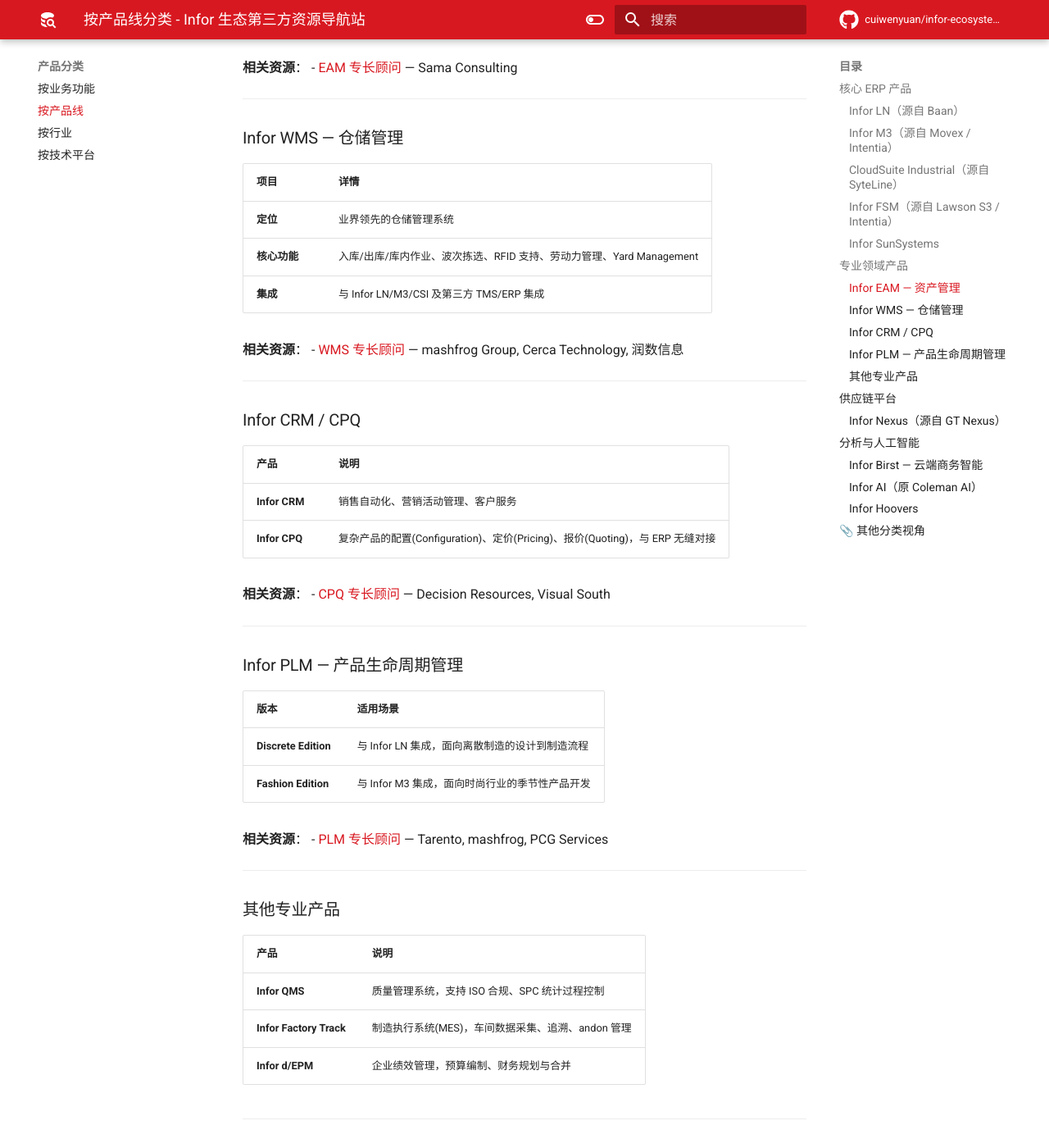
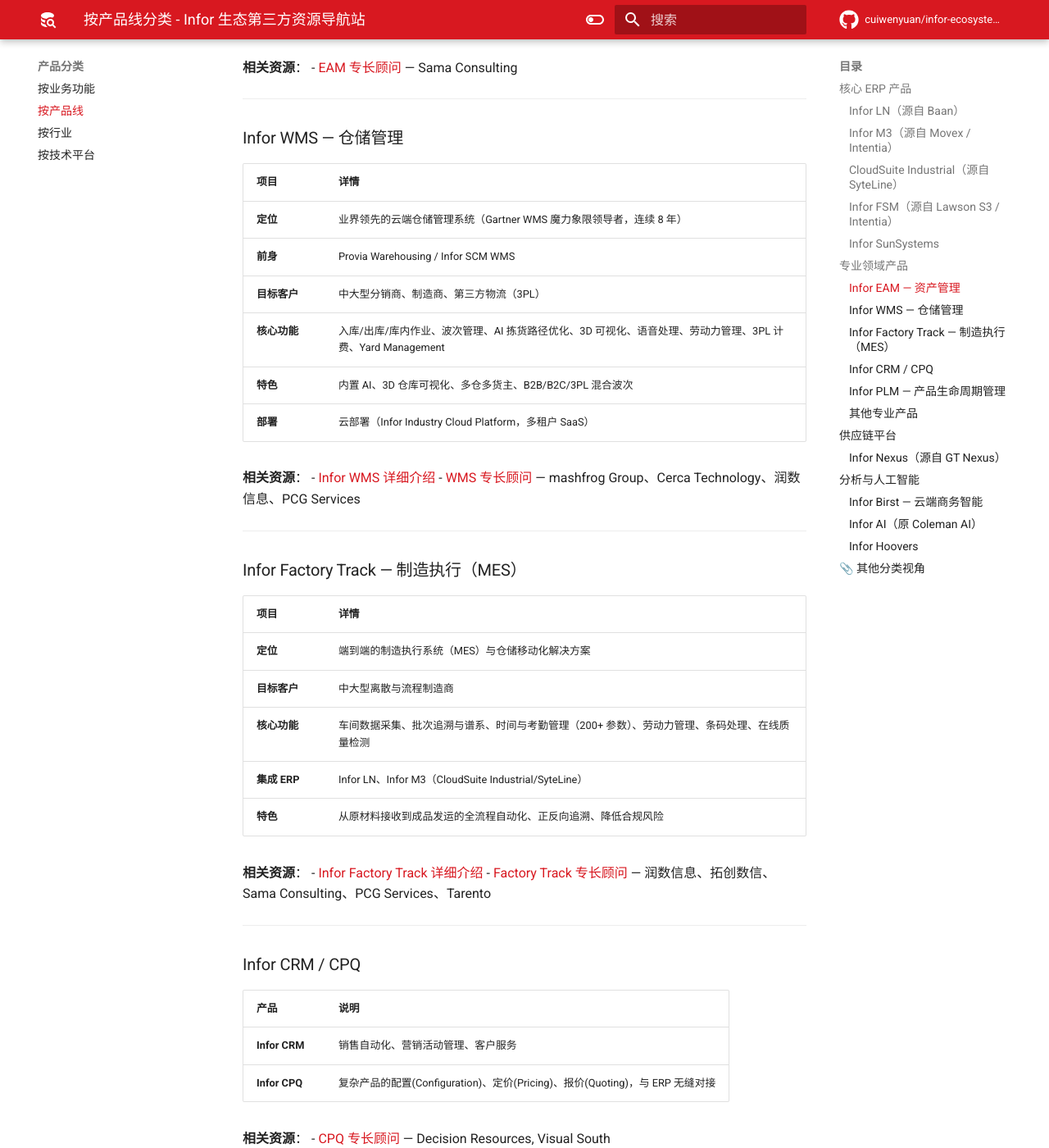
Before and after one commit to cuiwenyuan/infor-ecosystem-open-resources, an MkDocs documentation site: the page built from docs/products/by-product-line/index.md, in a window 1280 px wide and 1400 px high, scrolled down 3076 px. Shown: the whole window at 82% size. Built offline with MkDocs 1.6.1 and Material for MkDocs 9.7.7, drawn with Linux system fonts in a browser that asks for light colours; comment, search, counter and statistics services are not loaded; some of the changed text lies outside the part shown.

Commit message:
feat: 新增 Infor WMS 和 Infor Factory Track 产品独立页面
- 新增 docs/by-product/wms.md：WMS 产品概述、8大核心功能模块、第三方资源速查
- 新增 docs/by-product/factory-track.md：Factory Track MES 产品概述、7大核心功能、第三方资源速查
- 更新 mkdocs.yml：导航'按产品浏览'新增 WMS 和 Factory Track 入口
- 更新 docs/index.md：首页产品卡片新增两行
- 更新 docs/products/by-product-line/index.md：WMS 和 Factory Track 提升为独立章节
- 更新 docs/products/by-function/index.md：WMS 和 Factory Track 添加链接
- 更新 docs/products/by-platform/index.md：日期更新

```diff
--- a/docs/products/by-product-line/index.md
+++ b/docs/products/by-product-line/index.md
@@ -117,12 +117,32 @@
 
 | 项目 | 详情 |
 |------|------|
-| **定位** | 业界领先的仓储管理系统 |
-| **核心功能** | 入库/出库/库内作业、波次拣选、RFID 支持、劳动力管理、Yard Management |
-| **集成** | 与 Infor LN/M3/CSI 及第三方 TMS/ERP 集成 |
+| **定位** | 业界领先的云端仓储管理系统（Gartner WMS 魔力象限领导者，连续 8 年） |
+| **前身** | Provia Warehousing / Infor SCM WMS |
+| **目标客户** | 中大型分销商、制造商、第三方物流（3PL） |
+| **核心功能** | 入库/出库/库内作业、波次管理、AI 拣货路径优化、3D 可视化、语音处理、劳动力管理、3PL 计费、Yard Management |
+| **特色** | 内置 AI、3D 仓库可视化、多仓多货主、B2B/B2C/3PL 混合波次 |
+| **部署** | 云部署（Infor Industry Cloud Platform，多租户 SaaS） |
 
 **相关资源**：
-- [WMS 专长顾问](../../resources/consultants.md) — mashfrog Group, Cerca Technology, 润数信息
+- [Infor WMS 详细介绍](../../by-product/wms.md)
+- [WMS 专长顾问](../../resources/consultants.md) — mashfrog Group、Cerca Technology、润数信息、PCG Services
+
+---
+
+### Infor Factory Track — 制造执行（MES）
+
+| 项目 | 详情 |
+|------|------|
+| **定位** | 端到端的制造执行系统（MES）与仓储移动化解决方案 |
+| **目标客户** | 中大型离散与流程制造商 |
+| **核心功能** | 车间数据采集、批次追溯与谱系、时间与考勤管理（200+ 参数）、劳动力管理、条码处理、在线质量检测 |
+| **集成 ERP** | Infor LN、Infor M3（CloudSuite Industrial/SyteLine） |
+| **特色** | 从原材料接收到成品发运的全流程自动化、正反向追溯、降低合规风险 |
+
+**相关资源**：
+- [Infor Factory Track 详细介绍](../../by-product/factory-track.md)
+- [Factory Track 专长顾问](../../resources/consultants.md) — 润数信息、拓创数信、Sama Consulting、PCG Services、Tarento
 
 ---
 
@@ -155,7 +175,6 @@
 | 产品 | 说明 |
 |------|------|
 | **Infor QMS** | 质量管理系统，支持 ISO 合规、SPC 统计过程控制 |
-| **Infor Factory Track** | 制造执行系统(MES)，车间数据采集、追溯、andon 管理 |
 | **Infor d/EPM** | 企业绩效管理，预算编制、财务规划与合并 |
 
 ---
--- a/mkdocs.yml
+++ b/mkdocs.yml
@@ -107,6 +107,8 @@
       - Infor LN: by-product/ln.md
       - Infor M3: by-product/m3.md
       - CloudSuite Industrial: by-product/csi.md
+      - Infor WMS: by-product/wms.md
+      - Infor Factory Track: by-product/factory-track.md
       - Infor OS: by-product/infor-os.md
   - 产品分类:
       - 按业务功能: products/by-function/index.md
```
Also changed, not shown: other parts of docs/products/by-product-line/index.md (+1 -1 lines), .workbuddy/memory/2026-05-08.md (+12 -0 lines), docs/by-product/factory-track.md (added, +125 -0 lines), docs/by-product/wms.md (added, +141 -0 lines), docs/index.md (+7 -1 lines), docs/products/by-function/index.md (+5 -4 lines), docs/products/by-platform/index.md (+1 -1 lines).
